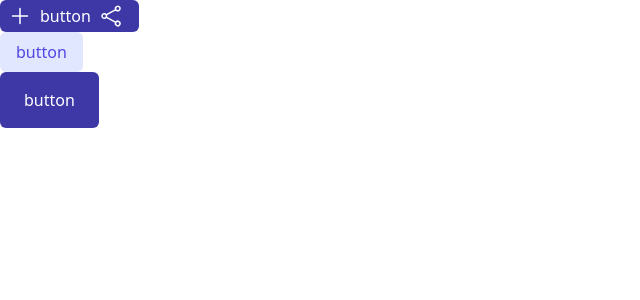
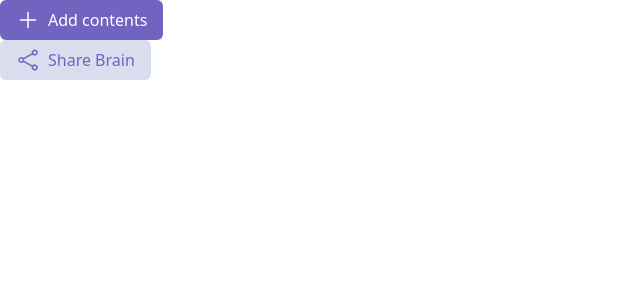
Before and after one commit to prashxant/Second-Brain, a React (Vite) app in the folder brainly-fr/: page / in a window 1280 px wide. Shown: the top 300 px of the page, without its empty margins (0-640 px from the left). Built offline with nearby package versions, Linux system fonts and the light colour scheme.

Commit message:
done today

```diff
--- a/brainly-fr/src/App.tsx
+++ b/brainly-fr/src/App.tsx
@@ -1,16 +1,15 @@
-import { Button } from "./comonents/button"
+import {  Button } from "./comonents/Button"
 import { PlusIcon } from "./icons/PlusIcon"
-import { ShareIcon } from "./icons/Share"
-
-
+import { Share } from "./icons/Share"
 function App() {
 
   return (
     <>
-    <Button size = "sm" variant="primary" text="button" startIcon={<PlusIcon size="lg"/>} endIcon={<ShareIcon size="lg"/>} onClick={()=>{alert("gg") }}></Button>
-    <Button size = "md" variant="secondary" text="button"  onClick={()=>{alert("gg") }}></Button>
-    <Button size = "lg" variant="primary" text="button"  onClick={()=>{alert("gg") }}></Button>
-    </>
+    <div className="">
+      <Button variant="primary" text="Add contents" startIcon={<PlusIcon/>}/>
+      <Button variant="secondary" text="Share Brain" startIcon={<Share/>}/>
+    </div>
+   </>
   )
 }
 
--- /dev/null
+++ b/brainly-fr/src/comonents/Card.tsx
@@ -0,0 +1,10 @@
+
+
+export function Card () {
+
+    return(
+        <div className="bg-white rounded-md ">
+
+        </div>
+    )
+}
--- a/brainly-fr/src/comonents/button.tsx
+++ b/brainly-fr/src/comonents/button.tsx
@@ -1,36 +1,31 @@
+import { ReactElement } from "react";
+
+
+interface buttonProps{
+    variant: "primary" | "secondary";
+    text: String;
+    startIcon: ReactElement;
+}
+
+const variantStyles = {
+
+    "primary": "bg-purple-1 text-white",
+    "secondary": "bg-purple-2 text-purple-1"
+}
+
+const defaultStyles = " rounded-md py-2 px-4 font-light flex items-center"
 
 
 
 
-export interface ButtonProps {
-    variant: "primary" | "secondary" ;
-    size: "sm"| "md" | "lg";
-    text: string;
-    startIcon?: any;
-    endIcon?: any;
-    onClick: () => void
 
-}
+export function Button (props: buttonProps){
 
-const sizeStyles = {
-    "sm": "py-1 px-2",
-    "md": "py-2 px-4",
-    "lg": "py-4 px-6"
-}
-
- const defaultStyle = "cursor-pointer rounded-md p-4 flex"
-
-const variantStyles = {
-    "primary" : "bg-purple-2 text-white ",
-    "secondary": "bg-purple-1 text-purple-3"
-}
-
-export const Button = (props: ButtonProps) => {
-
-
-    return <button className={`${variantStyles[props.variant]} ${defaultStyle} ${sizeStyles[props.size]}`}>
-        {props.startIcon ?  <div className="pr-2">{props.startIcon}</div> : null} {props.text}
-        {props.endIcon ? <div className="px-2"> {props.endIcon} </div> : null}
+    return <button className={`${defaultStyles} ${variantStyles[props.variant]} `}>
+       <div className="pr-2">
+       {props.startIcon}
+       </div>
+        {props.text}
         </button>
 
 }
--- a/brainly-fr/src/icons/PlusIcon.tsx
+++ b/brainly-fr/src/icons/PlusIcon.tsx
@@ -1,14 +1,14 @@
-import { iconProps, iconSizeVariant } from "."
 
 
 
-export const  PlusIcon = (props: iconProps)=> {
+
+
+export const  PlusIcon = () =>  {
   return (
     <div>
-        <svg xmlns="http://www.w3.org/2000/svg" fill="none" viewBox="0 0 24 24" stroke-width="1.5" stroke="currentColor"
-        className={iconSizeVariant[props.size]}>
-         <path stroke-linecap="round" stroke-linejoin="round" d="M12 4.5v15m7.5-7.5h-15" />
-        </svg>
+      <svg xmlns="http://www.w3.org/2000/svg" fill="none" viewBox="0 0 24 24" stroke-width="1.5" stroke="currentColor" className="size-6">
+  <path stroke-linecap="round" stroke-linejoin="round" d="M12 4.5v15m7.5-7.5h-15" />
+</svg>
 
     </div>
   )
--- a/brainly-fr/src/icons/Share.tsx
+++ b/brainly-fr/src/icons/Share.tsx
@@ -1,16 +1,13 @@
-import { iconProps, iconSizeVariant } from "."
 
 
 
-export const ShareIcon = (props: iconProps) =>{
-
+export const Share = () => {
   return (
     <div>
         <svg xmlns="http://www.w3.org/2000/svg" fill="none" viewBox="0 0 24 24" stroke-width="1.5" stroke="currentColor"
-             className={iconSizeVariant[props.size]}>
+        className="size-6">
   <path stroke-linecap="round" stroke-linejoin="round" d="M7.217 10.907a2.25 2.25 0 1 0 0 2.186m0-2.186c.18.324.283.696.283 1.093s-.103.77-.283 1.093m0-2.186 9.566-5.314m-9.566 7.5 9.566 5.314m0 0a2.25 2.25 0 1 0 3.935 2.186 2.25 2.25 0 0 0-3.935-2.186Zm0-12.814a2.25 2.25 0 1 0 3.933-2.185 2.25 2.25 0 0 0-3.933 2.185Z" />
 </svg>
-
     </div>
   )
 }
--- a/brainly-fr/src/icons/index.ts
+++ /dev/null
@@ -1,13 +0,0 @@
-
-
-export interface iconProps  {
-        size: "sm" | "md" | "lg"
-}
-
-export const iconSizeVariant  = {
-
-    "sm" : "size-2",
-    "md" : "size-4",
-    "lg" : "size-6",
-
-}
--- a/brainly-fr/src/index.css
+++ b/brainly-fr/src/index.css
@@ -1,8 +1,11 @@
 @import "tailwindcss";
 
 @theme {
-  --color-purple-1: oklch(0.93 0.0321 272.27);
-  --color-purple-2: oklch(0.42 0.1717 278.42);
-  --color-purple-3: oklch(0.51 0.2286 277.36);
+  --color-purple-1: oklch(0.56 0.1387 287.52);
+  --color-purple-2: oklch(0.9 0.0236 275.34);
+  --color-purple-3: oklch(0.69 0.1064 284.5);
+  --color-grey-1: oklch(0.93 0.0063 255.48);
+  --color-grey-2: oklch(0.95 0.0013 286.37);
+  --color-grey-3: oklch(0.68 0.0068 255.49);
 
 }
```
Also changed, not shown: brainly-fr/src/App.css (added), brainly-fr/src/comonents/Sidebar.tsx (added), brainly-fr/src/comonents/SidebarComponent.tsx (added). Lines whose indentation alone changed are shown as unchanged.
